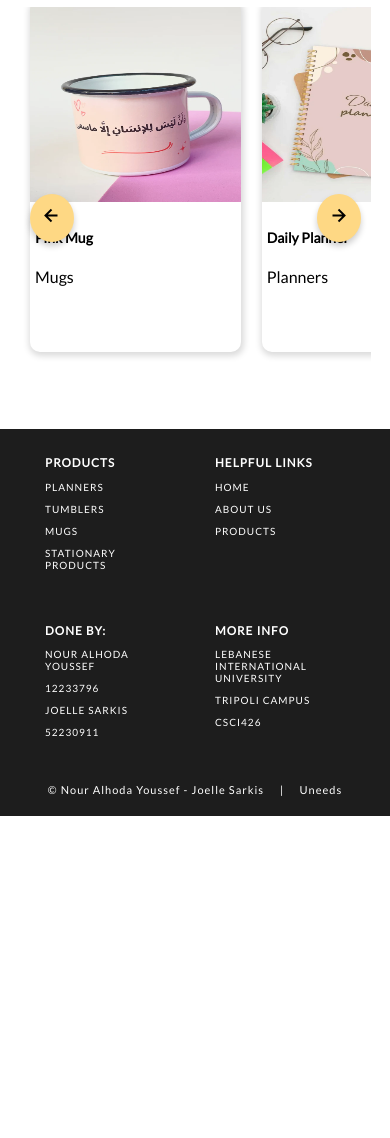
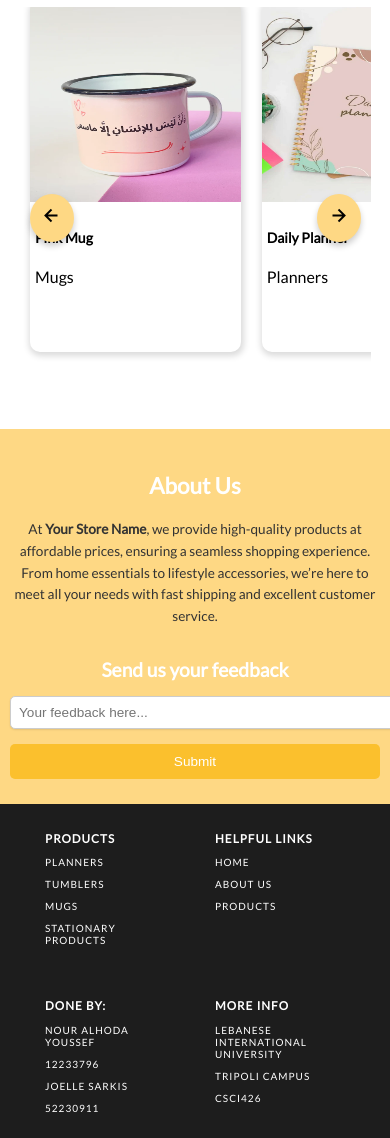
Before and after one commit to nouralhodayoussef/uneeds, a PHP site: page /home.html in a window 390 px wide. Shown: the part 853-1991 px from the top of the page. Before the commit the page ends 1669 px from the top, so only its background shows below. Run offline with PHP 8.4, Linux system fonts and the light colour scheme.

Commit message:
sorry design ktir awe

```diff
--- a/project/home.css
+++ b/project/home.css
@@ -241,3 +241,197 @@ a {
     flex: 0 0 100%; /* 1 item per row */
   }
 }
+
+/* About us css */
+.about-us {
+
+  background-color: var(--span-color);
+  padding: 50px 20px;
+  text-align: center;
+}
+
+.about-content {
+  max-width: 800px;
+  margin: 0 auto;
+
+}
+
+.about-us h2 {
+  font-size: 2rem;
+  color: var(--text-color);
+  margin-bottom: 15px;
+}
+
+.about-us p {
+  text-align: justify;
+  font-size: 1rem;
+  color: var(--text-color);
+  line-height: 1.6;
+  margin-bottom: 20px;
+}
+
+.about-section {
+  background-color: white;
+  padding: 40px 20px;
+  border-radius: 10px;
+  max-width: 800px;
+  margin: 20px auto;
+  box-shadow: 0 4px 10px rgba(0, 0, 0, 0.1);
+}
+
+.about-content h2 {
+  font-size: 2rem;
+  color: var(--main-color);
+  text-align: center;
+  margin-bottom: 20px;
+}
+
+.about-content p {
+  font-size: 1rem;
+  color: #333333;
+  line-height: 1.6;
+  text-align: center;
+  margin-bottom: 30px;
+}
+
+.feedback-form {
+  text-align: center;
+  margin-top: 20px;
+}
+
+.feedback-form h3 {
+  font-size: 1.5rem;
+  margin-bottom: 15px;
+  color: var(--main-color);
+}
+
+.feedback-input {
+  width: 70%; /* Default width for large screens */
+  max-width: 500px;
+  padding: 10px;
+  margin-bottom: 15px;
+  border: 1px solid #ccc;
+  border-radius: 5px;
+  font-size: 1rem;
+  box-shadow: 0 1px 2px rgba(0, 0, 0, 0.1);
+  outline: none;
+}
+
+.feedback-input:focus {
+  border-color: var(--accent-color);
+  box-shadow: 0 0 5px rgba(253, 216, 53, 0.5);
+}
+
+.submit-btn {
+  background-color:  #fbc02d;
+  color: white;
+  padding: 10px 20px;
+  border: none;
+  border-radius: 5px;
+  font-size: 1rem;
+  cursor: pointer;
+  transition: background-color 0.3s ease;
+}
+
+.submit-btn:hover {
+  background-color:#fdce57 ;
+}
+/* ------------------------------ */
+
+@media (max-width: 768px) {
+  .about-us {
+    padding: 30px 15px;
+  }
+
+  .about-us h2 {
+    font-size: 1.6rem;
+  }
+
+  .about-us p {
+    font-size: 0.95rem;
+  }
+
+  .read-more {
+    padding: 8px 16px;
+  }
+  .feedback-input {
+    width: 90%;
+    font-size: 0.9rem;
+    padding: 8px;
+  }
+
+  .submit-btn {
+
+    padding: 8px 16px;
+    font-size: 0.9rem;
+  }
+
+  .feedback-form h3 {
+    font-size: 1.3rem;
+  }
+}
+@media (max-width: 1024px) {
+  .about-us {
+    padding: 40px 15px;
+  }
+
+  .about-us h2 {
+    font-size: 1.8rem;
+  }
+
+  .about-us p {
+    font-size: 0.95rem;
+  }
+
+  .read-more {
+    padding: 8px 16px;
+  }
+}
+
+
+
+@media (max-width: 480px) {
+  .about-us {
+    padding: 25px 10px;
+  }
+
+  .about-us h2 {
+    font-size: 1.4rem;
+  }
+
+  .about-us p {
+    font-size: 0.85rem;
+  }
+
+  .read-more {
+    padding: 7px 14px;
+    font-size: 0.9rem;
+  }
+  .feedback-input {
+    width: 100%;
+    font-size: 0.85rem;
+  }
+
+  .submit-btn {
+    width: 100%;
+    padding: 10px;
+    font-size: 0.85rem;
+  }
+
+  .feedback-form h3 {
+    font-size: 1.2rem;
+  }.feedback-input {
+    width: 100%;
+    font-size: 0.85rem;
+  }
+
+  .submit-btn {
+    width: 100%;
+    padding: 10px;
+    font-size: 0.85rem;
+  }
+
+  .feedback-form h3 {
+    font-size: 1.2rem;
+  }
+}
--- a/project/home.html
+++ b/project/home.html
@@ -111,6 +111,24 @@
 
 
 <!-- ---------------- -->
+ <!-- About us -->
+ <div class="about-us">
+  <div class="about-content">
+    <h2>About Us</h2>
+    <p>At <strong>Your Store Name</strong>, we provide high-quality products at affordable prices, ensuring a seamless shopping experience. From home essentials to lifestyle accessories, we’re here to meet all your needs with fast shipping and excellent customer service.</p>
+    <form class="feedback-form">
+      <h3>Send us your feedback</h3>
+      <input
+        type="text"
+        placeholder="Your feedback here..."
+        class="feedback-input"
+        required
+      />
+      <button type="submit" class="submit-btn">Submit</button>
+    </form>
+  </div>
+
+</div>
 
 
 
```
